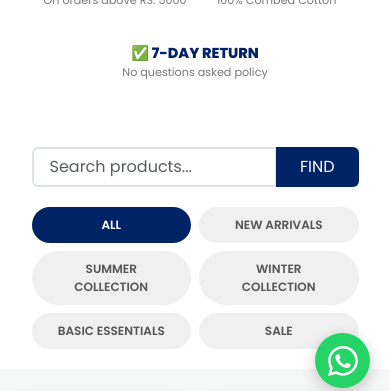
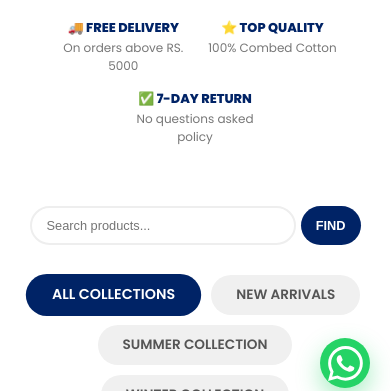
Before and after one commit to armankhan125/jusa_chacha, a Django app: page / in a window 390 px wide. Shown: the part 436-827 px from the top of the page. Run offline with Django 5.2, Linux system fonts and the light colour scheme; data comes from the database, SQL or seed files in the repository.

Commit message:
Mobile UI final fix

```diff
--- a/shop/templates/shop/index.html
+++ b/shop/templates/shop/index.html
@@ -4,74 +4,127 @@
     <meta charset="UTF-8">
     <meta name="viewport" content="width=device-width, initial-scale=1.0">
     <title>JUSA & CHACHA - Premium Wear</title>
-
-    <link href="https://cdn.jsdelivr.net/npm/bootstrap@5.3.0/dist/css/bootstrap.min.css" rel="stylesheet">
     <link href="https://fonts.googleapis.com/css2?family=Poppins:wght@300;400;600;800&display=swap" rel="stylesheet">
 
     <style>
         * { margin: 0; padding: 0; box-sizing: border-box; }
         body { font-family: 'Poppins', sans-serif; background-color: #f4f7f6; color: #333; overflow-x: hidden; }
 
-        /* Navigation */
+        /* Navigation Bar Upgrade */
         nav { background: #002366; padding: 15px 5%; display: flex; justify-content: space-between; align-items: center; color: white; position: sticky; top: 0; z-index: 1000; box-shadow: 0 4px 15px rgba(0,0,0,0.2); }
-        .logo-text { font-weight: 800; font-size: 1.3rem; letter-spacing: 1px; color: white; text-decoration: none; }
-        nav ul { list-style: none; display: flex; gap: 20px; align-items: center; margin-bottom: 0; }
-        nav ul li a { color: rgba(255,255,255,0.8); text-decoration: none; font-weight: 500; font-size: 0.85rem; transition: 0.3s; text-transform: uppercase; }
+        .logo-text { font-weight: 800; font-size: 1.5rem; letter-spacing: 2px; color: white; text-decoration: none; }
+        nav ul { list-style: none; display: flex; gap: 25px; align-items: center; }
+        nav ul li a { color: rgba(255,255,255,0.8); text-decoration: none; font-weight: 500; font-size: 0.9rem; transition: 0.3s; text-transform: uppercase; }
+        nav ul li a:hover { color: #25D366; }
 
         /* Hero Section */
         .hero {
             background: linear-gradient(rgba(0,35,102,0.7), rgba(0,35,102,0.7)), url('https://images.unsplash.com/photo-1441986300917-64674bd600d8?auto=format&fit=crop&w=1350&q=80');
             background-size: cover; background-position: center;
-            height: 40vh; display: flex; flex-direction: column; justify-content: center; align-items: center; color: white; text-align: center; padding: 20px;
+            height: 45vh; display: flex; flex-direction: column; justify-content: center; align-items: center; color: white; text-align: center;
         }
-        .hero h1 { font-size: 2.8rem; font-weight: 800; margin-bottom: 5px; }
-        .hero p { font-size: 1rem; letter-spacing: 2px; font-weight: 300; opacity: 0.9; }
+        .hero h1 { font-size: 4rem; font-weight: 800; margin-bottom: 5px; text-shadow: 2px 2px 10px rgba(0,0,0,0.3); }
+        .hero p { font-size: 1.2rem; letter-spacing: 3px; font-weight: 300; opacity: 0.9; }
 
         /* Trust Badges */
-        .trust-badges { display: flex; justify-content: center; gap: 20px; padding: 20px; background: white; flex-wrap: wrap; box-shadow: 0 5px 20px rgba(0,0,0,0.05); }
-        .badge-item { text-align: center; min-width: 140px; }
-        .badge-item h4 { color: #002366; font-size: 0.9rem; margin-bottom: 2px; font-weight: 700; }
-        .badge-item p { font-size: 0.7rem; color: #777; }
+        .trust-badges { display: flex; justify-content: center; gap: 40px; padding: 30px; background: white; flex-wrap: wrap; box-shadow: 0 5px 20px rgba(0,0,0,0.05); }
+        .badge-item { text-align: center; max-width: 200px; }
+        .badge-item h4 { color: #002366; font-size: 1rem; margin-bottom: 2px; }
+        .badge-item p { font-size: 0.75rem; color: #777; }
 
-        /* Search & Filter */
-        .filter-section { padding: 30px 5% 20px; text-align: center; background: #fff; }
-        .search-container { max-width: 500px; margin: 0 auto 20px; }
+        /* Search & Filter Upgrade */
+        .filter-section { padding: 40px 5% 20px; text-align: center; background: #fff; }
+        .search-container { max-width: 600px; margin: 0 auto 25px; display: flex; gap: 10px; }
+        .search-input { flex: 1; padding: 15px 25px; border: 2px solid #eee; border-radius: 50px; outline: none; font-size: 1rem; transition: 0.3s; }
+        .search-input:focus { border-color: #002366; }
+        .search-btn { background: #002366; color: white; border: none; padding: 0 30px; border-radius: 50px; cursor: pointer; font-weight: 600; }
 
-        .cat-btn { text-decoration: none; padding: 8px 18px; background: #f0f0f0; color: #555; border-radius: 50px; margin: 4px; display: inline-block; font-weight: 600; font-size: 0.75rem; transition: 0.3s; border: 1px solid transparent; }
-        .cat-btn:hover, .cat-btn.active { background: #002366; color: white; }
+        .cat-btn { text-decoration: none; padding: 10px 25px; background: #f0f0f0; color: #555; border-radius: 50px; margin: 5px; display: inline-block; font-weight: 600; font-size: 0.85rem; transition: 0.3s; }
+        .cat-btn:hover, .cat-btn.active { background: #002366; color: white; transform: scale(1.05); }
 
-        /* Product Card */
-        .product-card { background: white; border-radius: 12px; overflow: hidden; box-shadow: 0 5px 15px rgba(0,0,0,0.05); transition: 0.3s; height: 100%; border: 1px solid #eee; }
-        .img-wrapper { width: 100%; height: 300px; overflow: hidden; }
-        .product-img { width: 100%; height: 100%; object-fit: cover; }
-        .details { padding: 15px; text-align: center; }
-        .details h3 { font-size: 0.95rem; font-weight: 600; height: 2.4em; overflow: hidden; margin-bottom: 10px; }
-        .current-price { color: #28a745; font-size: 1.2rem; font-weight: 800; }
-        .old-price { color: #aaa; text-decoration: line-through; font-size: 0.85rem; margin-right: 5px; }
+        /* Product Grid */
+        .container { max-width: 1200px; margin: 40px auto; display: grid; grid-template-columns: repeat(auto-fill, minmax(280px, 1fr)); gap: 35px; padding: 0 20px; }
+        .product-card { background: white; border-radius: 15px; overflow: hidden; box-shadow: 0 10px 25px rgba(0,0,0,0.05); transition: 0.4s; position: relative; border: 1px solid #f0f0f0; }
+        .product-card:hover { transform: translateY(-12px); box-shadow: 0 20px 40px rgba(0,0,0,0.1); }
 
-        .btn-buy { background: #25D366; color: white; padding: 10px; border-radius: 8px; text-decoration: none; display: block; font-weight: 600; font-size: 0.85rem; }
+        .img-wrapper { width: 100%; height: 380px; overflow: hidden; position: relative; }
+        .product-img { width: 100%; height: 100%; object-fit: cover; transition: 0.6s cubic-bezier(0.25, 0.46, 0.45, 0.94); }
+        .product-card:hover .product-img { transform: scale(1.08); }
 
-        /* Mobile specific fixes */
+        /* Status Labels */
+        .sale-badge { position: absolute; top: 15px; right: 15px; background: #e63946; color: white; padding: 6px 14px; border-radius: 50px; font-weight: 800; font-size: 11px; z-index: 10; letter-spacing: 1px; }
+        .stock-badge { position: absolute; top: 15px; left: 15px; padding: 6px 12px; border-radius: 6px; font-size: 10px; font-weight: bold; z-index: 10; text-transform: uppercase; }
+        .low-stock-bg { background: rgba(230, 57, 70, 0.9); color: white; }
+
+        .details { padding: 25px; text-align: center; }
+        .details h3 { font-size: 1.1rem; margin-bottom: 10px; color: #333; height: 2.2em; overflow: hidden; }
+        .price-box { margin-bottom: 15px; }
+        .current-price { color: #28a745; font-size: 1.4rem; font-weight: 800; }
+        .old-price { color: #aaa; text-decoration: line-through; font-size: 0.95rem; margin-right: 8px; }
+
+        .btn { background: #25D366; color: white; padding: 14px; text-decoration: none; border-radius: 12px; display: block; font-weight: 600; transition: 0.3s; border: none; width: 100%; text-align: center; }
+        .btn:hover { background: #128C7E; box-shadow: 0 5px 15px rgba(37,211,102,0.3); }
+        .btn-out { background: #eee; color: #888; cursor: not-allowed; }
+
+        /* Floating WhatsApp */
+        .whatsapp-float { position: fixed; bottom: 30px; right: 30px; background: #25D366; color: white; width: 65px; height: 65px; border-radius: 50%; display: flex; align-items: center; justify-content: center; font-size: 32px; z-index: 9999; text-decoration: none; box-shadow: 0 10px 25px rgba(37,211,102,0.4); transition: 0.3s; }
+        .whatsapp-float:hover { transform: scale(1.1) rotate(10deg); }
+
+        /* Reviews Section */
+        .reviews-section { padding: 80px 5%; background: #002366; color: white; text-align: center; }
+        .review-card { background: rgba(255,255,255,0.05); padding: 40px; border-radius: 20px; border: 1px solid rgba(255,255,255,0.1); width: 100%; max-width: 350px; }
+
+        /* Footer */
+        .main-footer { background: #00153d; color: #f0f0f0; padding: 60px 5% 30px; text-align: center; }
+
+        /* --- MOBILE FIXES (Added for Arman) --- */
         @media (max-width: 768px) {
             .hero h1 { font-size: 2.2rem; }
+            .hero p { font-size: 0.9rem; letter-spacing: 1px; }
+
             nav { padding: 10px 15px; }
-            nav ul { gap: 10px; }
-            nav ul li a { font-size: 0.7rem; }
+            nav ul { display: none; } /* Mobile par menu chupa diya takay messy na lage */
+
+            .search-container { flex-direction: row; gap: 5px; padding: 0 10px; }
+            .search-input { padding: 10px 15px; font-size: 0.8rem; }
+            .search-btn { padding: 0 15px; font-size: 0.8rem; }
+
+            /* Mobile par 2 products ek line mein */
+            .container {
+                grid-template-columns: repeat(2, 1fr);
+                gap: 15px;
+                padding: 0 10px;
+                margin: 20px auto;
+            }
             .img-wrapper { height: 220px; }
+            .details { padding: 15px 10px; }
+            .details h3 { font-size: 0.85rem; }
+            .current-price { font-size: 1rem; }
+            .old-price { font-size: 0.75rem; }
+            .btn { padding: 10px; font-size: 0.75rem; border-radius: 8px; }
+
+            .trust-badges { gap: 15px; padding: 20px 10px; }
+            .badge-item { max-width: 140px; }
+            .badge-item h4 { font-size: 0.8rem; }
+
+            .whatsapp-float { width: 50px; height: 50px; font-size: 24px; bottom: 20px; right: 20px; }
         }
     </style>
 </head>
 <body>
 
-    <a href="https://wa.me/923105631656" class="position-fixed" style="bottom:20px; right:20px; z-index:1000; background:#25D366; color:white; width:55px; height:55px; border-radius:50%; display:flex; align-items:center; justify-content:center; box-shadow:0 5px 15px rgba(0,0,0,0.2); text-decoration:none;">
-        <svg width="30" height="30" fill="currentColor" viewBox="0 0 16 16"><path d="M13.601 2.326A7.854 7.854 0 0 0 7.994 0C3.627 0 .068 3.558.064 7.926c0 1.399.366 2.76 1.057 3.965L0 16l4.204-1.102a7.933 7.933 0 0 0 3.79.965h.004c4.368 0 7.926-3.558 7.93-7.93A7.898 7.898 0 0 0 13.6 2.326zM7.994 14.521a6.573 6.573 0 0 1-3.356-.92l-.24-.144-2.494.654.666-2.433-.156-.251a6.56 6.56 0 0 1-1.007-3.505c0-3.626 2.957-6.584 6.591-6.584a6.56 6.56 0 0 1 4.66 1.931 6.557 6.557 0 0 1 1.928 4.66c-.004 3.639-2.961 6.592-6.592 6.592zm3.615-4.934c-.197-.099-1.17-.578-1.353-.646-.182-.065-.315-.099-.445.099-.133.197-.513.646-.627.775-.114.133-.232.148-.43.05-.197-.1-.836-.308-1.592-.985-.59-.525-.985-1.175-1.103-1.372-.114-.198-.011-.304.088-.403.087-.088.197-.232.296-.346.1-.114.133-.198.198-.33.065-.134.034-.248-.015-.347-.05-.099-.445-1.076-.612-1.47-.16-.389-.323-.335-.445-.34-.114-.007-.247-.007-.38-.007a.729.729 0 0 0-.529.247c-.182.198-.691.677-.691 1.654 0 .977.71 1.916.81 2.049.098.133 1.394 2.132 3.383 2.992.47.205.84.326 1.129.418.475.152.904.129 1.246.08.38-.058 1.171-.48 1.338-.943.164-.464.164-.86.114-.943-.049-.084-.182-.133-.38-.232z"/></svg>
+    <a href="https://wa.me/923105631656?text=Assalam o Alaikum, I need help regarding JUSA & CHACHA products." class="whatsapp-float" target="_blank">
+        <svg width="35" height="35" fill="currentColor" viewBox="0 0 16 16">
+            <path d="M13.601 2.326A7.854 7.854 0 0 0 7.994 0C3.627 0 .068 3.558.064 7.926c0 1.399.366 2.76 1.057 3.965L0 16l4.204-1.102a7.933 7.933 0 0 0 3.79.965h.004c4.368 0 7.926-3.558 7.93-7.93A7.898 7.898 0 0 0 13.6 2.326zM7.994 14.521a6.573 6.573 0 0 1-3.356-.92l-.24-.144-2.494.654.666-2.433-.156-.251a6.56 6.56 0 0 1-1.007-3.505c0-3.626 2.957-6.584 6.591-6.584a6.56 6.56 0 0 1 4.66 1.931 6.557 6.557 0 0 1 1.928 4.66c-.004 3.639-2.961 6.592-6.592 6.592zm3.615-4.934c-.197-.099-1.17-.578-1.353-.646-.182-.065-.315-.099-.445.099-.133.197-.513.646-.627.775-.114.133-.232.148-.43.05-.197-.1-.836-.308-1.592-.985-.59-.525-.985-1.175-1.103-1.372-.114-.198-.011-.304.088-.403.087-.088.197-.232.296-.346.1-.114.133-.198.198-.33.065-.134.034-.248-.015-.347-.05-.099-.445-1.076-.612-1.47-.16-.389-.323-.335-.445-.34-.114-.007-.247-.007-.38-.007a.729.729 0 0 0-.529.247c-.182.198-.691.677-.691 1.654 0 .977.71 1.916.81 2.049.098.133 1.394 2.132 3.383 2.992.47.205.84.326 1.129.418.475.152.904.129 1.246.08.38-.058 1.171-.48 1.338-.943.164-.464.164-.86.114-.943-.049-.084-.182-.133-.38-.232z"/>
+        </svg>
     </a>
 
     <nav>
         <a href="/" class="logo-text">JUSA & CHACHA</a>
         <ul>
-            <li><a href="/">Home</a></li>
-            <li><a href="{% url 'about' %}">Sizes</a></li>
+            <li><a href="/">New Arrivals</a></li>
+            <li><a href="{% url 'about' %}">Size Guide</a></li>
+            <li><a href="/admin">Admin Login</a></li>
         </ul>
     </nav>
 
@@ -87,49 +140,46 @@
     </div>
 
     <div class="filter-section">
-        <div class="search-container container">
-            <form action="/" method="GET" class="input-group">
-                <input type="text" name="search" class="form-control rounded-pill-start border-2 px-3" placeholder="Search products..." value="{{ request.GET.search|default:'' }}" style="border-top-right-radius: 0; border-bottom-right-radius: 0;">
-                <button type="submit" class="btn btn-primary px-4 rounded-pill-end" style="background:#002366; border:none; border-top-left-radius: 0; border-bottom-left-radius: 0;">FIND</button>
+        <div class="search-container">
+            <form action="/" method="GET" style="display:contents;">
+                <input type="text" name="search" class="search-input" placeholder="Search products..." value="{{ request.GET.search|default:'' }}">
+                <button type="submit" class="search-btn">FIND</button>
             </form>
         </div>
 
-        <div class="container mt-2">
-            <div class="row row-cols-2 row-cols-md-auto g-2 justify-content-center">
-                <div class="col">
-                    <a href="/" class="cat-btn w-100 m-0 {% if not request.GET.category %}active{% endif %}">ALL</a>
-                </div>
+        <div class="category-wrapper">
+            <a href="/" class="cat-btn {% if not request.GET.category %}active{% endif %}">ALL COLLECTIONS</a>
             {% for cat in categories %}
-                <div class="col">
-                    <a href="/?category={{ cat.id }}" class="cat-btn w-100 m-0 {% if request.GET.category == cat.id|stringformat:'i' %}active{% endif %}">{{ cat.name|upper }}</a>
-                </div>
+                <a href="/?category={{ cat.id }}" class="cat-btn {% if request.GET.category == cat.id|stringformat:'i' %}active{% endif %}">{{ cat.name|upper }}</a>
             {% endfor %}
         </div>
     </div>
-    </div>
 
-    <div class="container my-4">
-        <div class="row row-cols-2 row-cols-md-3 row-cols-lg-4 g-3">
+    <div class="container">
         {% for p in products %}
-            <div class="col">
             <div class="product-card">
-                    <a href="{% url 'product_detail' p.pk %}" class="text-decoration-none text-dark">
-                        <div class="img-wrapper position-relative">
                 {% if p.discount_price %}
-                                <span class="badge bg-danger position-absolute top-0 end-0 m-2" style="font-size: 0.6rem;">SALE</span>
+                    <div class="sale-badge">SAVE ON SALE</div>
                 {% endif %}
+
+                {% if p.stock > 0 and p.stock <= 5 %}
+                    <div class="stock-badge low-stock-bg">HURRY! {{ p.stock }} LEFT</div>
+                {% endif %}
+
+                <a href="{% url 'product_detail' p.pk %}" style="text-decoration:none; color:inherit;">
+                    <div class="img-wrapper">
                         {% if p.image %}
                             <img src="{{ p.image.url }}" alt="{{ p.name }}" class="product-img">
                         {% else %}
-                                <div class="h-100 bg-light d-flex align-items-center justify-content-center text-muted">No Image</div>
+                            <div style="height: 100%; background: #eee; display:flex; align-items:center; justify-content:center; color:#ccc;">No Image</div>
                         {% endif %}
                     </div>
 
                     <div class="details">
                         <h3>{{ p.name }}</h3>
-                            <div class="mb-2">
+                        <div class="price-box">
                             {% if p.discount_price %}
-                                    <span class="old-price text-muted small">RS. {{ p.price }}</span>
+                                <span class="old-price">RS. {{ p.price }}</span>
                                 <span class="current-price">RS. {{ p.discount_price }}</span>
                             {% else %}
                                 <span class="current-price">RS. {{ p.price }}</span>
@@ -137,29 +187,39 @@
                         </div>
 
                         {% if p.stock == 0 %}
-                                <button class="btn btn-light w-100 btn-sm disabled" style="font-size:0.7rem;">SOLD OUT</button>
+                            <button class="btn btn-out" disabled>SOLD OUT</button>
                         {% else %}
-                                <span class="btn-buy">VIEW & BUY</span>
+                            <span class="btn">VIEW DETAILS</span>
                         {% endif %}
                     </div>
                 </a>
             </div>
-            </div>
         {% empty %}
-            <div class="col-12 text-center py-5 opacity-50">
-                <h3>No items found.</h3>
+            <div style="grid-column: 1/-1; text-align: center; padding: 100px 0; opacity: 0.5;">
+                <h3>Oops! No items found.</h3>
             </div>
         {% endfor %}
     </div>
+
+    <div class="reviews-section">
+        <h2 style="margin-bottom: 50px;">Trusted by 1000+ Customers</h2>
+        <div style="display:flex; justify-content:center; gap:30px; flex-wrap:wrap;">
+            <div class="review-card">
+                <div style="color: #ffc107; margin-bottom: 15px;">★★★★★</div>
+                <p>"The fabric quality is exactly like high-end brands."</p>
+                <h5 style="margin-top:20px; color:#25D366;">- Omar Khalid, Islamabad</h5>
+            </div>
+            <div class="review-card">
+                <div style="color: #ffc107; margin-bottom: 15px;">★★★★★</div>
+                <p>"Fastest delivery I've ever experienced in Pakistan."</p>
+                <h5 style="margin-top:20px; color:#25D366;">- Sara Ahmed, Lahore</h5>
+            </div>
+        </div>
     </div>
 
-    <footer class="bg-dark text-white py-5 text-center">
-        <div class="container">
-            <h3 class="mb-3">JUSA & CHACHA</h3>
-            <p class="small opacity-75 mb-4">Pakistan's Premium Export Quality Wear.</p>
-            <div class="border-top border-secondary pt-3 mt-3 opacity-50 small">
-                &copy; 2026 JUSA & CHACHA BRAND. Crafted by Arman Khan.
-            </div>
+    <footer class="main-footer">
+        <div style="border-top: 1px solid rgba(255,255,255,0.1); padding-top: 20px; font-size: 0.8rem; color: #888;">
+            &copy; 2026 JUSA & CHACHA BRAND. Proudly Crafted by Arman Khan.
         </div>
     </footer>
 
```
Lines whose indentation alone changed are shown as unchanged.
